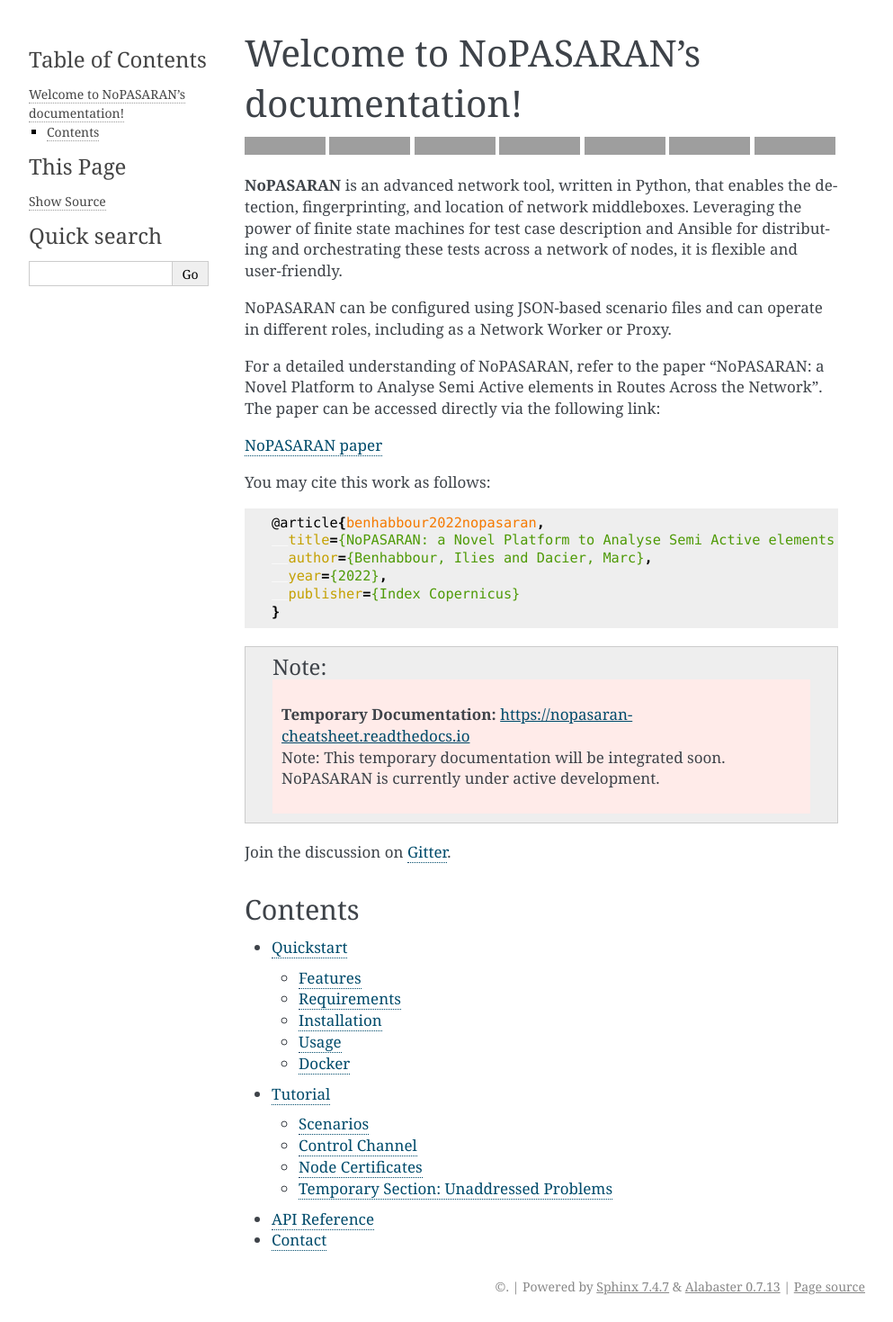
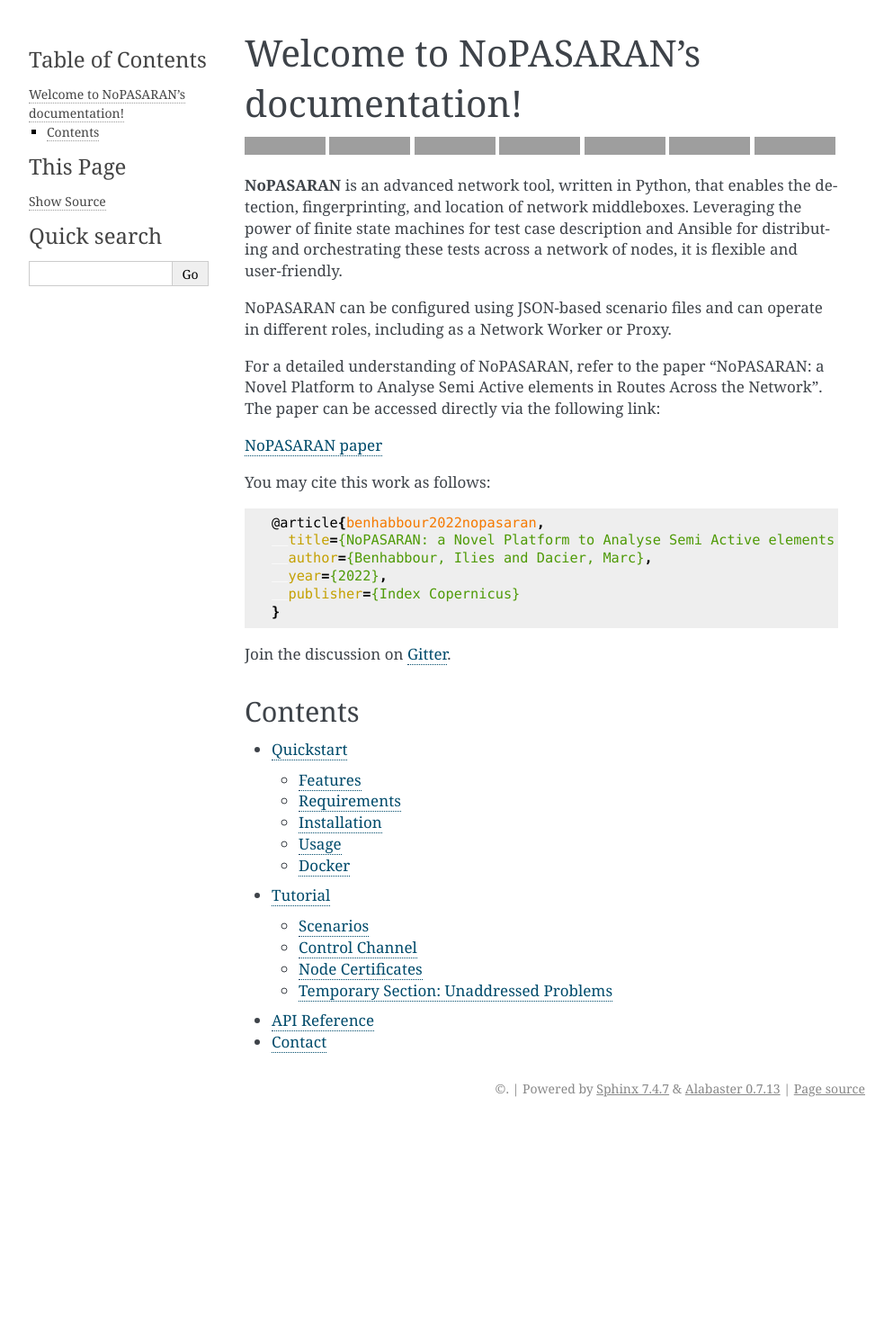
Before and after one commit to BenIlies/NoPASARAN, a Sphinx documentation site: the page built from docs/index.rst, in a window 1280 px wide, cut to the strip 0-1469 px from the top of the page. Shown: the whole strip at 90% size, without its empty margins (148-1141 px from the left). Built offline with Sphinx 7.4.7, drawn with Linux system fonts in a browser that asks for light colours; after the commit the page ends 1249 px from its top, so only the background shows below that; grey boxes are pictures that could not be loaded.

Commit message:
Delete temporary doc

```diff
--- a/docs/index.rst
+++ b/docs/index.rst
@@ -35,19 +35,6 @@
      publisher={Index Copernicus}
    }
 
-.. note::
-
-   .. raw:: html
-
-      <div style="background-color: #ffebe9; padding: 10px;">
-         <p>
-            <strong>Temporary Documentation:</strong>
-            <a href="https://nopasaran-cheatsheet.readthedocs.io">https://nopasaran-cheatsheet.readthedocs.io</a>
-            <br>
-            Note: This temporary documentation will be integrated soon. NoPASARAN is currently under active development.
-         </p>
-      </div>
-
 Join the discussion on `Gitter <https://app.gitter.im/#/room/#nopasaran:gitter.im>`_.
 
 Contents
```
